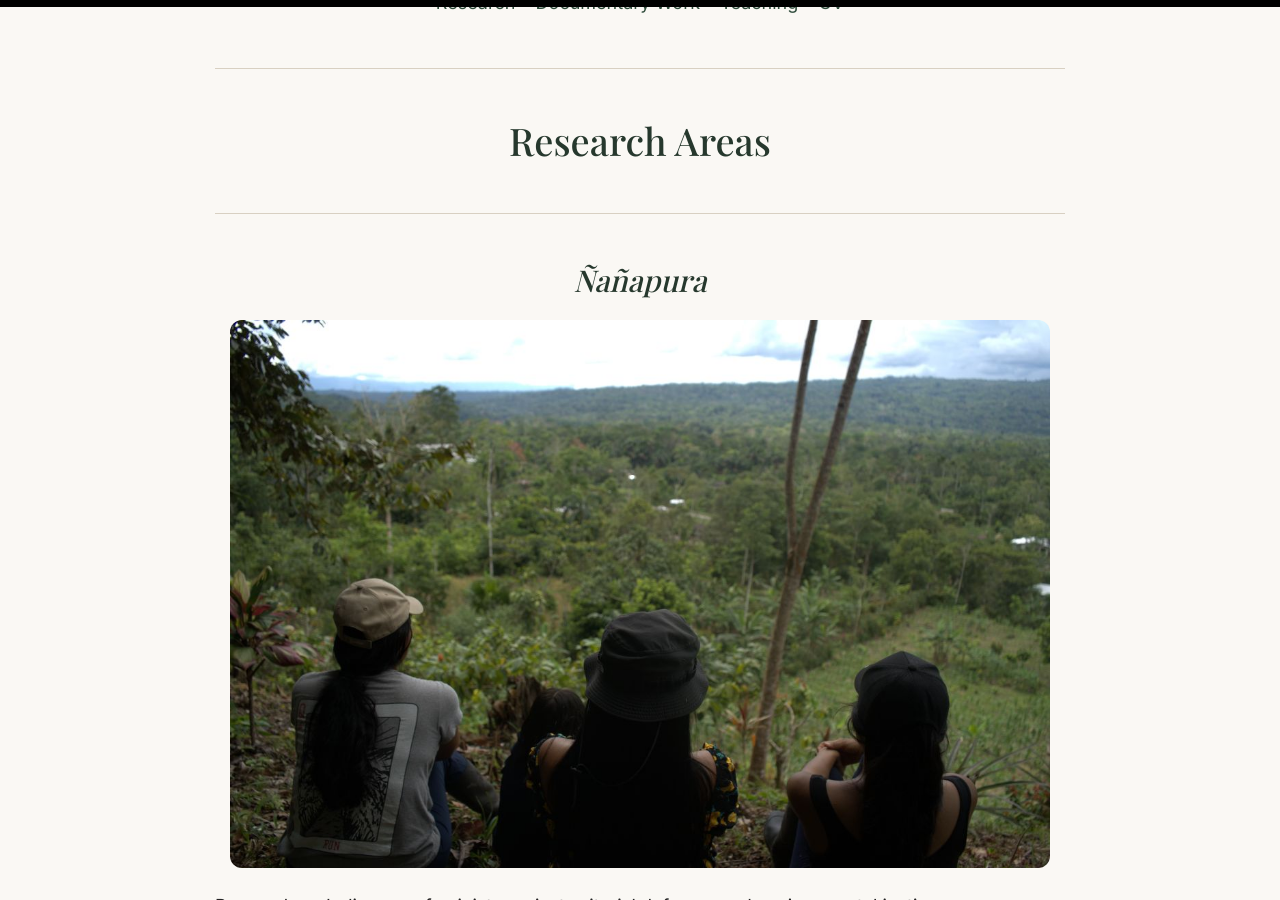
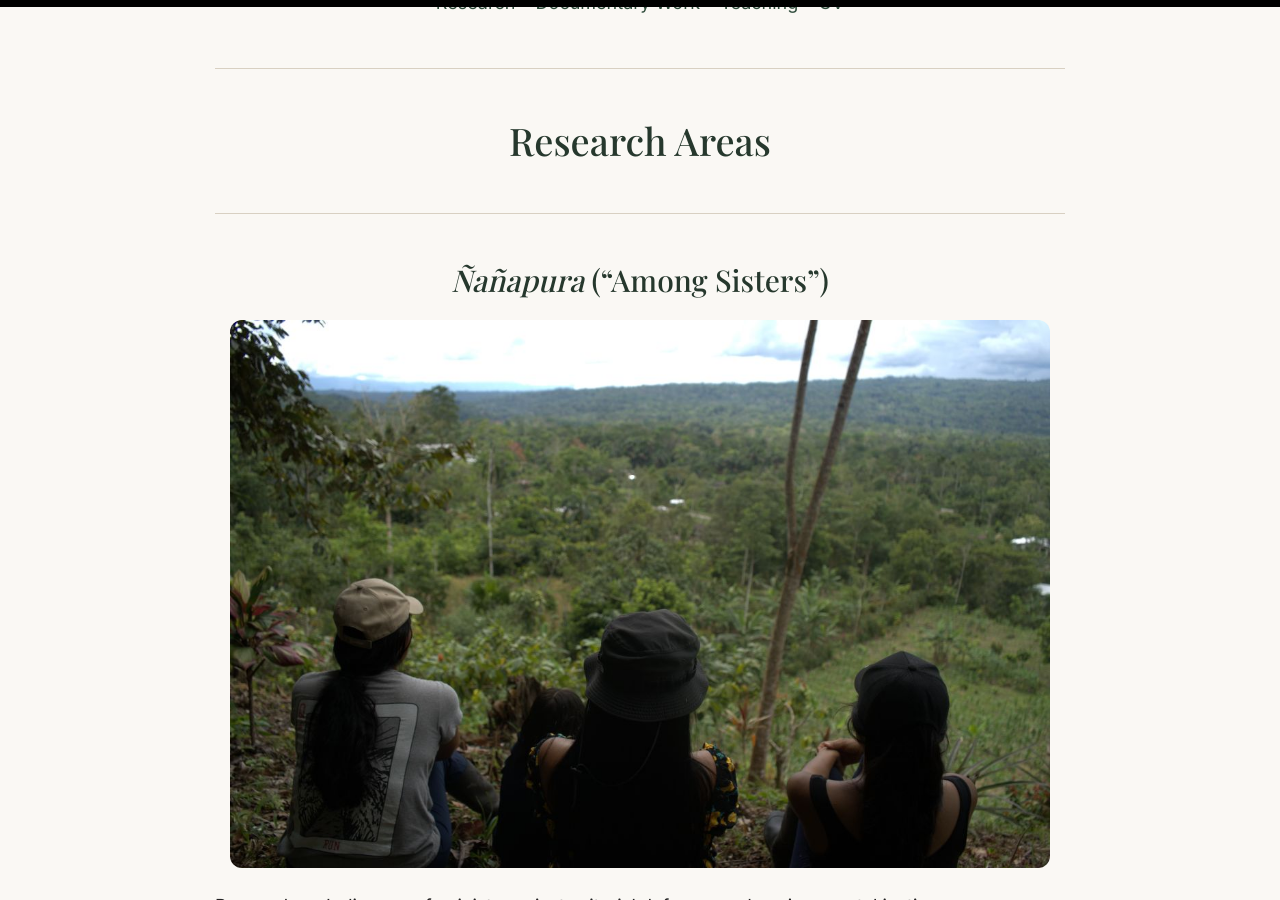
Before and after one commit to lulischmader/lulischmader.github.io, a Jekyll site: the page built from index.md, in a window 1280 px wide and 900 px high, scrolled down 1052 px. Built offline with Jekyll 4.4.1, drawn with Linux system fonts in a browser that asks for light colours.

Commit message:
Update index.md

```diff
--- a/index.md
+++ b/index.md
@@ -31,7 +31,7 @@ My work examines Indigenous women’s resistance to extractivist development in
 
 ---
 
-## *Ñañapura*
+## *Ñañapura* ("Among Sisters")
 
 <p align="center">
   <img src="/images/documentary_still_chagra.jpg"
```
